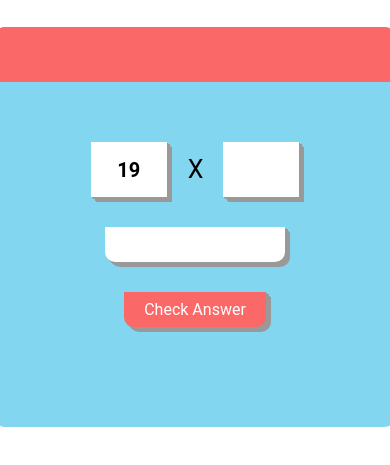
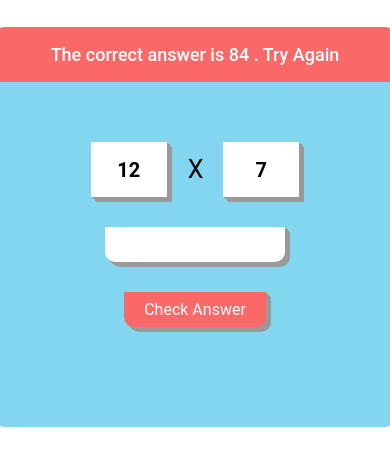
Before and after one commit to sasimapatterson/multiplication-game, a plain HTML site: page index.html in a window 390 px wide. Both pictures are taken after a click on the button "Check Answer". Shown: the part 263-728 px from the top of the page. Drawn offline with Linux system fonts and the light colour scheme.

Commit message:
Added script for math multiplication in html. Desktop version is done and will be working on mobile version later.

```diff
--- a/index.html
+++ b/index.html
@@ -31,7 +31,7 @@
           </div>
 
           <div class="box-col">
-            <input type="textf" id="intext" class="intext11">
+            <input type="textf" id="intext1" class="intext11">
           </div>
 
         </div>
@@ -50,11 +50,31 @@
    </div>
 
    <script>
-    let n1 = Math.floor(Math.random()*20+1);
-    let n2 = Math.floor(Math.random()*20+1);
+    let n1 = Math.floor(Math.random()*12+1);
+    let n2 = Math.floor(Math.random()*12+1);
 
     document.getElementById("intext").value = n1;
     document.getElementById("intext1").value = n2;
+
+    let multiply = n1 * n2;
+
+    function Game() {
+      var user = document.getElementById("intext2").value;
+
+      if( user == multiply ) {
+        document.getElementById("ans").innerHTML = "Yes! You got it!";
+      } else {
+        document.getElementById("ans").innerHTML = "The correct answer is " + multiply + " . Try Again";
+      }
+
+      var user = document.getElementById("intext2").value = "";
+
+      n1 = Math.floor(Math.random()*12+1);
+      n2 = Math.floor(Math.random()*12+1);
+
+      multiply = n1 * n2;
+
+    }
    </script>
 </body>
 </html>
```
